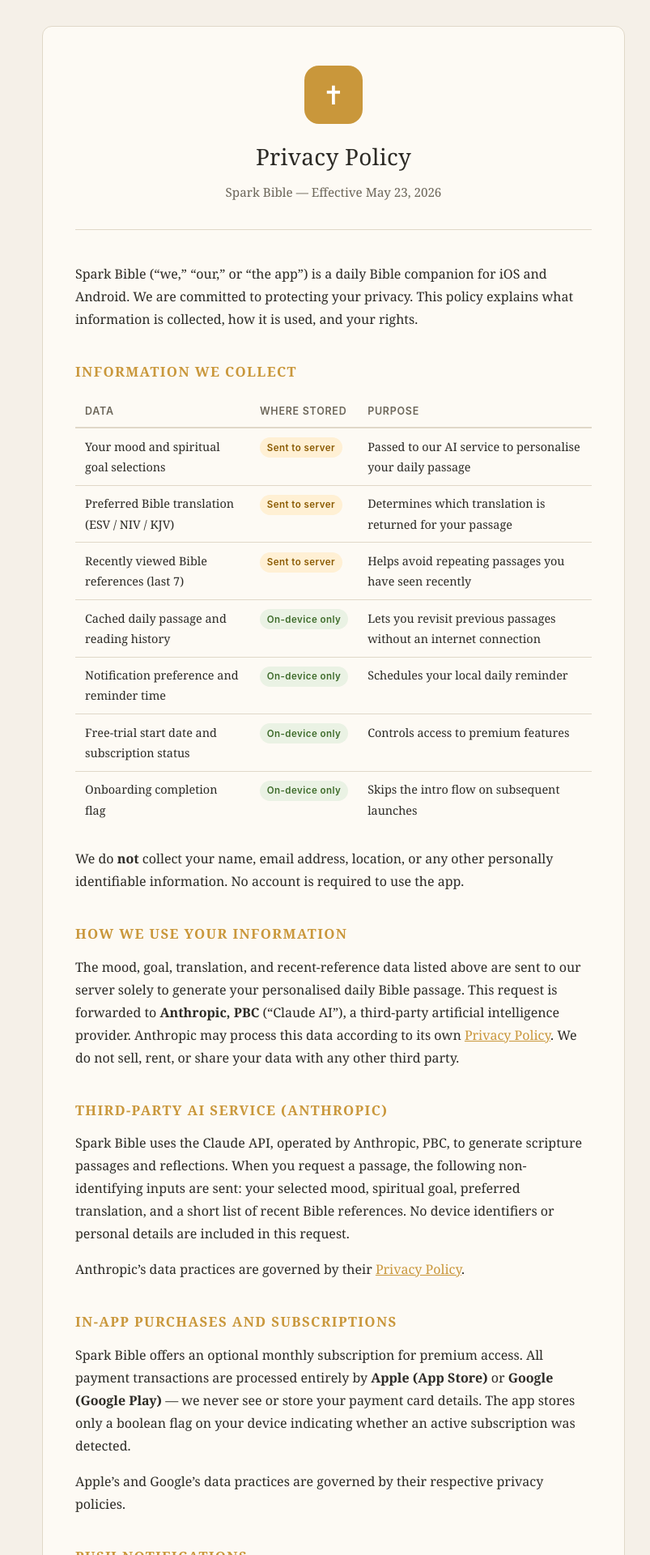
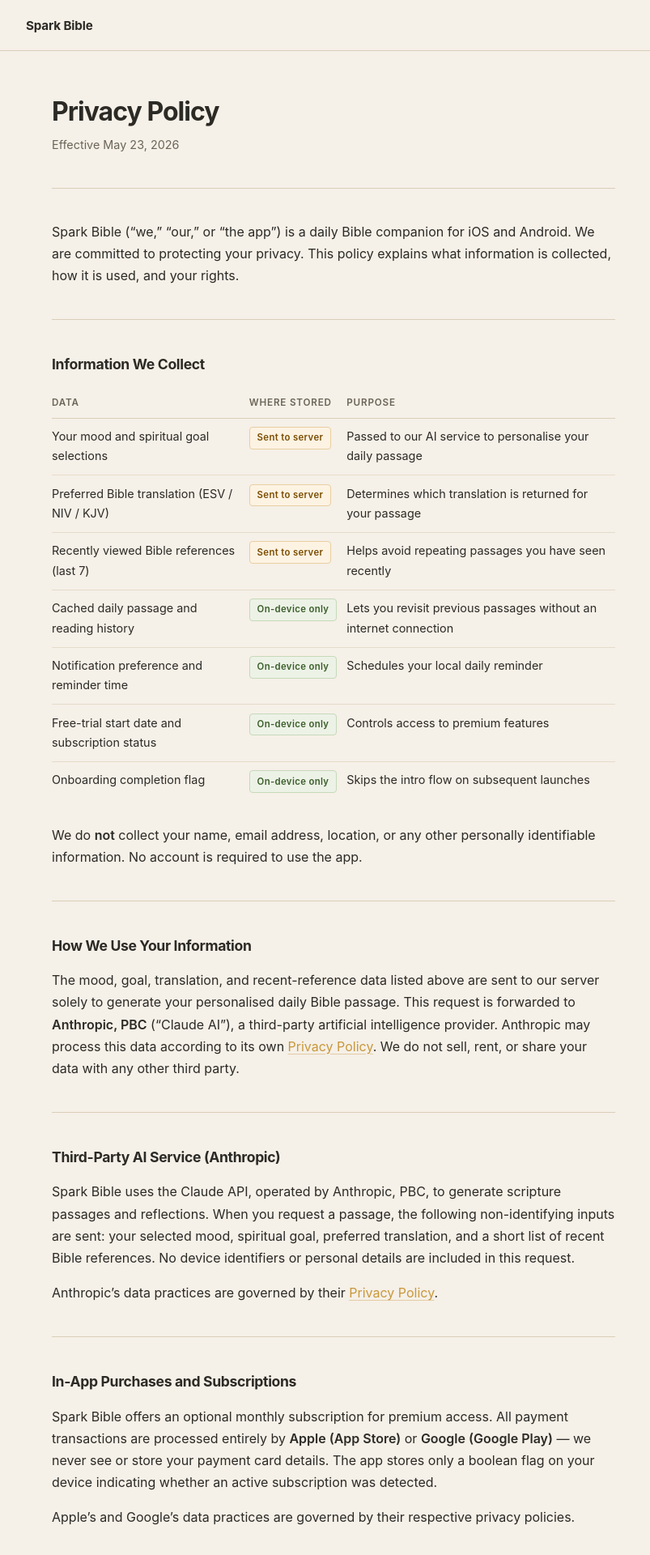
Before and after one commit to jackpickus/spark-bible-privacy, a Jekyll site: the page built from index.md, in a window 1280 px wide. Shown: the top 1920 px of the page at 81% size, without its empty margins (228-1031 px from the left). Built offline with Jekyll 4.4.1, drawn with Linux system fonts in a browser that asks for light colours.

Commit message:
Restyle layout: Anthropic-inspired structure with app warm palette

```diff
--- a/_layouts/default.html
+++ b/_layouts/default.html
@@ -6,158 +6,208 @@
   <title>{{ page.title | default: site.title }}</title>
   <style>
     :root {
-      --bg:      #F5F0E8;
-      --surface: #FDFAF4;
-      --gold:    #C9973B;
-      --olive:   #7A8C5E;
-      --text:    #2C2A25;
-      --muted:   #6B6558;
-      --border:  #E0D8C8;
+      --bg:     #F5F0E8;
+      --gold:   #C9973B;
+      --olive:  #7A8C5E;
+      --text:   #2C2A25;
+      --muted:  #6B6558;
+      --border: #D9CEB8;
     }
 
     *, *::before, *::after { box-sizing: border-box; margin: 0; padding: 0; }
 
     body {
-      font-family: Georgia, "Times New Roman", Times, serif;
+      font-family: -apple-system, BlinkMacSystemFont, "Segoe UI", Helvetica, Arial, sans-serif;
       background: var(--bg);
       color: var(--text);
-      line-height: 1.75;
-      padding: 2rem 1rem 4rem;
+      line-height: 1.7;
+      font-size: 1rem;
     }
 
-    .container {
-      max-width: 720px;
-      margin: 0 auto;
-      background: var(--surface);
-      border: 1px solid var(--border);
-      border-radius: 12px;
-      padding: 3rem 2.5rem;
+    /* ── Top bar ── */
+    .topbar {
+      background: var(--bg);
+      border-bottom: 1px solid var(--border);
+      padding: 1.1rem 2rem;
     }
 
-    header {
-      text-align: center;
-      margin-bottom: 2.5rem;
-      padding-bottom: 2rem;
-      border-bottom: 1px solid var(--border);
+    .topbar-inner {
+      max-width: 760px;
+      margin: 0 auto;
     }
 
-    .app-icon {
-      width: 72px;
-      height: 72px;
-      background: var(--gold);
-      border-radius: 18px;
-      margin: 0 auto 1rem;
-      display: flex;
-      align-items: center;
-      justify-content: center;
-      font-size: 2rem;
-      color: #fff;
+    .topbar-inner a {
+      font-size: 0.95rem;
+      font-weight: 700;
+      letter-spacing: -0.01em;
+      color: var(--text);
+      text-decoration: none;
     }
 
-    header h1 {
-      font-size: 1.75rem;
-      font-weight: normal;
-      letter-spacing: 0.01em;
+    /* ── Main content ── */
+    .container {
+      max-width: 760px;
+      margin: 0 auto;
+      padding: 3.5rem 2rem 5rem;
     }
 
-    .subtitle {
-      color: var(--muted);
-      font-size: 0.95rem;
-      margin-top: 0.4rem;
+    /* ── Page header ── */
+    .page-header {
+      padding-bottom: 2.5rem;
+      border-bottom: 1px solid var(--border);
+      margin-bottom: 2.5rem;
     }
 
-    /* Markdown-rendered body */
+    .page-header h1 {
+      font-size: 2rem;
+      font-weight: 700;
+      letter-spacing: -0.03em;
+      line-height: 1.2;
+      color: var(--text);
+    }
+
+    .effective-date {
+      margin-top: 0.6rem;
+      font-size: 0.9rem;
+      color: var(--muted);
+    }
+
+    /* ── Markdown content ── */
     .content h2 {
-      font-size: 1.05rem;
-      font-weight: bold;
-      color: var(--gold);
-      text-transform: uppercase;
-      letter-spacing: 0.08em;
-      margin: 2.25rem 0 0.75rem;
+      font-size: 1.1rem;
+      font-weight: 700;
+      letter-spacing: -0.02em;
+      color: var(--text);
+      margin: 0 0 0.9rem;
+      padding-top: 2.5rem;
+      border-top: 1px solid var(--border);
+    }
+
+    .content h2:first-child {
+      padding-top: 0;
+      border-top: none;
+    }
+
+    .content h3 {
+      font-size: 0.95rem;
+      font-weight: 700;
+      color: var(--text);
+      margin: 1.75rem 0 0.5rem;
     }
 
     .content p {
       margin-bottom: 1rem;
     }
 
-    .content ul {
-      padding-left: 1.4rem;
+    /* space between consecutive sections */
+    .content h2 + p,
+    .content h2 + table { margin-top: 0; }
+
+    .content ul, .content ol {
+      padding-left: 1.5rem;
       margin-bottom: 1rem;
     }
 
-    .content li { margin-bottom: 0.4rem; }
+    .content li { margin-bottom: 0.35rem; }
 
-    .content a { color: var(--gold); }
+    .content a {
+      color: var(--gold);
+      text-decoration: underline;
+      text-decoration-color: color-mix(in srgb, var(--gold) 40%, transparent);
+      text-underline-offset: 3px;
+    }
 
-    .content strong { font-weight: bold; }
+    .content a:hover {
+      text-decoration-color: var(--gold);
+    }
 
-    /* Data table */
+    .content strong { font-weight: 600; }
+
+    /* ── Section spacing ── */
+    .content > * + h2 { margin-top: 2.5rem; }
+
+    /* ── Data table ── */
     .content table {
       width: 100%;
       border-collapse: collapse;
       font-size: 0.9rem;
-      margin: 1rem 0 1.5rem;
+      margin: 1.25rem 0 1.75rem;
     }
 
     .content table th {
       text-align: left;
-      font-family: -apple-system, BlinkMacSystemFont, "Segoe UI", sans-serif;
-      font-size: 0.78rem;
+      font-size: 0.73rem;
       font-weight: 600;
       text-transform: uppercase;
-      letter-spacing: 0.06em;
+      letter-spacing: 0.07em;
       color: var(--muted);
-      border-bottom: 2px solid var(--border);
-      padding: 0.5rem 0.75rem;
+      border-bottom: 1px solid var(--border);
+      padding: 0.5rem 0.75rem 0.5rem 0;
     }
 
+    .content table th:last-child,
+    .content table td:last-child { padding-right: 0; }
+
     .content table td {
-      padding: 0.6rem 0.75rem;
-      border-bottom: 1px solid var(--border);
+      padding: 0.65rem 0.75rem 0.65rem 0;
+      border-bottom: 1px solid color-mix(in srgb, var(--border) 60%, transparent);
       vertical-align: top;
     }
 
     .content table tr:last-child td { border-bottom: none; }
 
+    /* Storage badges */
     .badge {
       display: inline-block;
-      font-family: -apple-system, BlinkMacSystemFont, "Segoe UI", sans-serif;
-      font-size: 0.72rem;
+      font-size: 0.71rem;
       font-weight: 600;
-      padding: 0.15rem 0.55rem;
-      border-radius: 100px;
-      letter-spacing: 0.04em;
+      padding: 0.2rem 0.55rem;
+      border-radius: 4px;
+      letter-spacing: 0.03em;
       white-space: nowrap;
+      border: 1px solid transparent;
     }
 
-    .badge-local  { background: #EAF2E4; color: #3D6B2A; }
-    .badge-remote { background: #FFF0D4; color: #8A5A00; }
+    .badge-local  { background: #edf2e7; border-color: #c5d9b8; color: #3a5e2a; }
+    .badge-remote { background: #fdf3e3; border-color: #e8ceA0; color: #7a4d00; }
 
+    /* ── Footer ── */
     footer {
-      margin-top: 2.5rem;
-      padding-top: 1.5rem;
       border-top: 1px solid var(--border);
+      padding: 1.75rem 2rem;
       font-size: 0.85rem;
       color: var(--muted);
       text-align: center;
     }
+
+    /* ── Responsive ── */
+    @media (max-width: 600px) {
+      .container { padding: 2rem 1.25rem 4rem; }
+      .page-header h1 { font-size: 1.6rem; }
+      .content table { font-size: 0.82rem; }
+    }
   </style>
 </head>
 <body>
+  <div class="topbar">
+    <div class="topbar-inner">
+      <a href="#">Spark Bible</a>
+    </div>
+  </div>
+
   <div class="container">
-    <header>
-      <div class="app-icon">✝</div>
+    <div class="page-header">
       <h1>Privacy Policy</h1>
-      <p class="subtitle">Spark Bible &mdash; Effective May 23, 2026</p>
-    </header>
+      <p class="effective-date">Effective May 23, 2026</p>
+    </div>
 
     <div class="content">
       {{ content }}
     </div>
+  </div>
 
-    <footer>
-      &copy; 2026 Spark Bible. All rights reserved.
-    </footer>
-  </div>
+  <footer>
+    &copy; 2026 Spark Bible. All rights reserved.
+  </footer>
 </body>
 </html>
```
